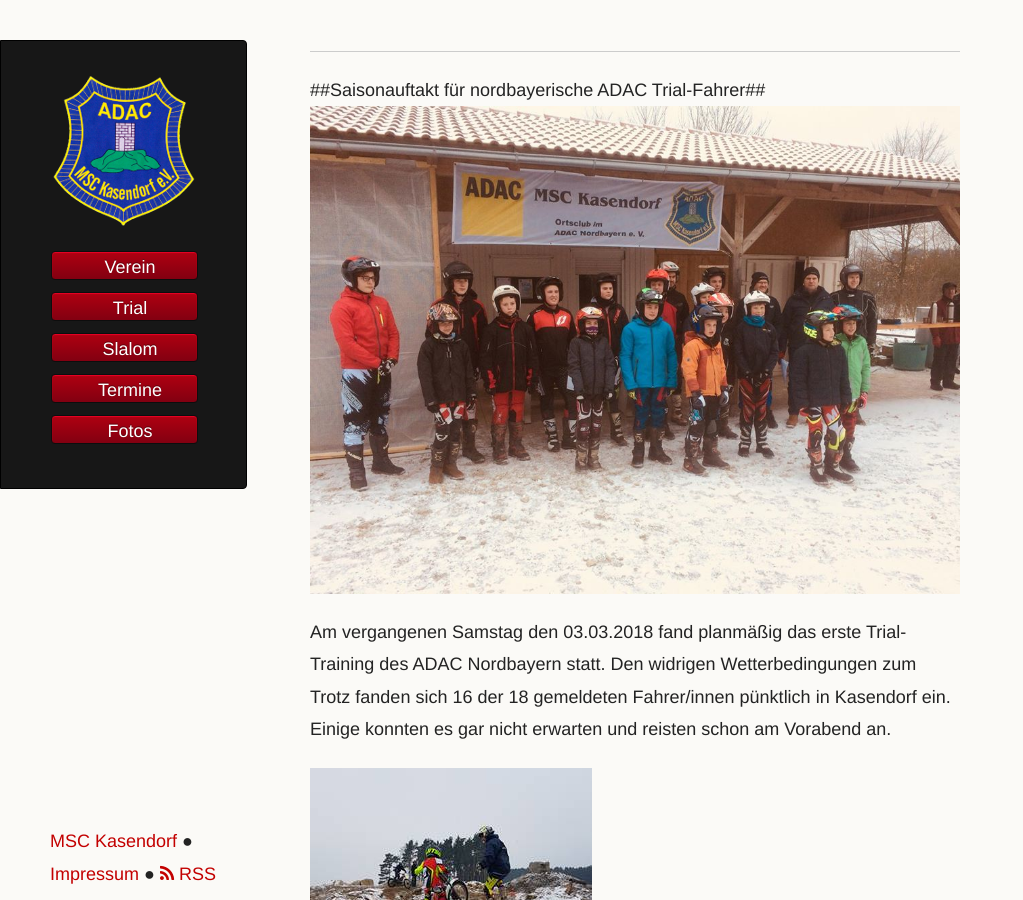
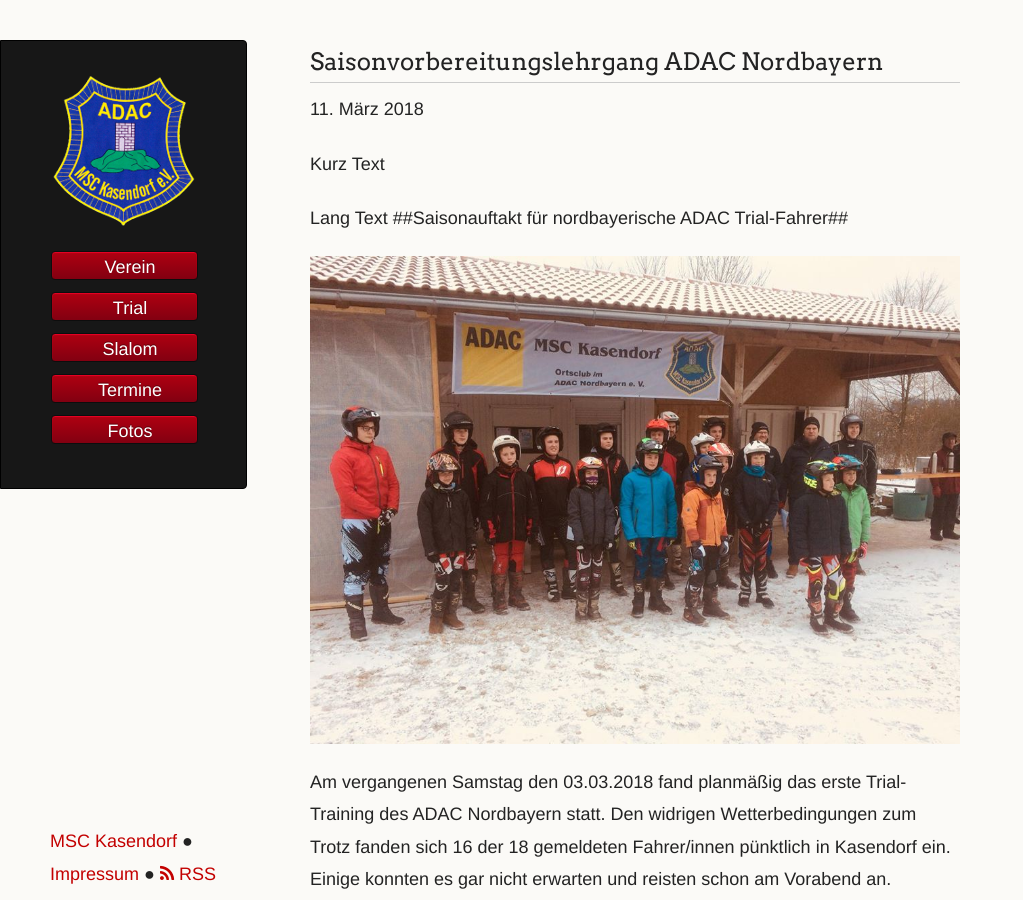
Before and after one commit to msc-kasendorf/docker, a Jekyll site: the page built from docs/_posts/2018-03-11-Saisonvorbereitungslehrgang ADAC Nordbayern.md, in a window 1280 px wide and 900 px high. Shown: the whole window, without its empty margins (0-1023 px from the left). Built offline with Jekyll 4.4.1, drawn with Linux system fonts in a browser that asks for light colours; our own code applies the rules of GitHub Pages for plain Markdown files.

Commit message:
Update 2018-03-11-Saisonvorbereitungslehrgang ADAC Nordbayern.md

```diff
--- a/docs/_posts/2018-03-11-Saisonvorbereitungslehrgang ADAC Nordbayern.md
+++ b/docs/_posts/2018-03-11-Saisonvorbereitungslehrgang ADAC Nordbayern.md
@@ -1,13 +1,20 @@
 ---
 layout: post
-title:Saisonvorbereitungslehrgang ADAC Nordbayern
-name: SaisonvorbereitungslehrgangADACNordbayern
+title: Saisonvorbereitungslehrgang ADAC Nordbayern
+name: SaisonvorbereitungslehrgangAdacNordbayern
 category: trial
-tags: [trial, Ausschreibung]
+tags: [trial]
 excerpt_separator: <!--mehr-->
 lang: de
 ---
+
+Kurz Text
+
+<!--mehr-->
+
+Lang Text
 ##Saisonauftakt für nordbayerische ADAC Trial-Fahrer##
+
 ![Klicken um Bild zu vergrößern](https://github.com/msc-kasendorf/docker/blob/master/docs/download/Saisonvorbereitung2018.jpg?raw=true)
 
 Am vergangenen Samstag den 03.03.2018 fand planmäßig das erste Trial-Training des ADAC Nordbayern statt. Den widrigen Wetterbedingungen zum Trotz fanden sich 16 der 18 gemeldeten Fahrer/innen pünktlich in Kasendorf ein. Einige konnten es gar nicht erwarten und reisten schon am Vorabend an.
```
